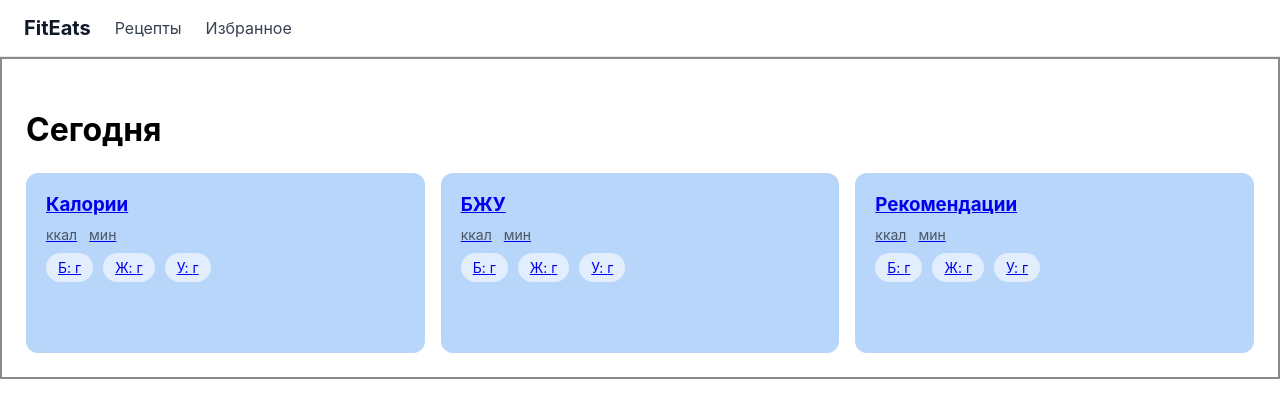
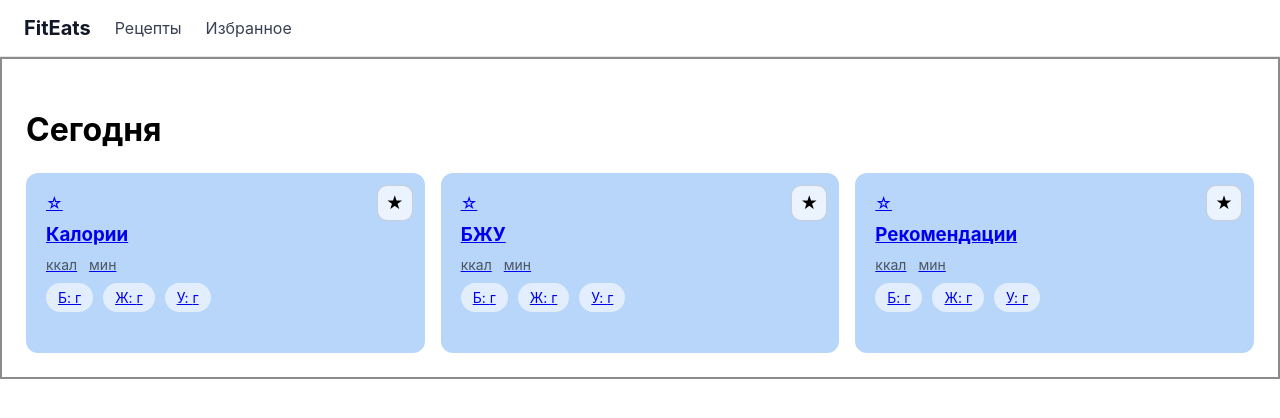
Before and after one commit to Ruskapo/fiteats, a React (Create React App) app: page / in a window 1280 px wide. Shown: the top 418 px of the page. Built offline with nearby package versions, Linux system fonts and the light colour scheme.

Commit message:
feat: add favorites toggle button

```diff
--- a/src/components/Card/Card.jsx
+++ b/src/components/Card/Card.jsx
@@ -1,10 +1,27 @@
+import { Link } from "react-router-dom";
 import styles from "./Card.module.scss";
-import { Link } from "react-router-dom";
 
-const Card = ({ title, calories, protein, fat, carbs, time, id }) => {
+const Card = ({
+  title,
+  calories,
+  protein,
+  fat,
+  carbs,
+  time,
+  id,
+  isFavorite,
+  onToggleFavorite,
+}) => {
   return (
     <Link to={`/recipe/${id}`}>
       <div className={styles.card}>
+        <button
+          onClick={(e) => {
+            e.preventDefault();
+            onToggleFavorite(id);
+          }}
+          className={styles.favBtn}> ★ </button>
+        {isFavorite ? "⭐" : "☆"}
         <h3 className={styles.title}>{title}</h3>
         <div className={styles.meta}>
           <span>{calories} ккал </span>
--- a/src/components/Card/Card.module.scss
+++ b/src/components/Card/Card.module.scss
@@ -6,7 +6,7 @@
   display: flex;
   flex-direction: column;
   gap: 10px;
-
+  position: relative;
 }
 
 .title {
@@ -18,8 +18,6 @@
   gap: 12px;
   color: #4b5563;
   font-size: 14px;
-
-
 }
 
 .macros {
@@ -33,5 +31,29 @@
   padding: 6px 12px;
   border-radius: 999px;
   font-size: 14px;
+}
+.favBtn {
+  position: absolute;
+  top: 12px;
+  right: 12px;
 
+  width: 36px;
+  height: 36px;
+  border-radius: 10px;
+
+  border: 1px solid rgba(0, 0, 0, 0.15);
+  background: rgba(255, 255, 255, 0.7);
+  cursor: pointer;
+
+  display: grid;
+  place-items: center;
+  font-size: 19px;
+
+  &:hover {
+    background: rgba(255, 255, 255, 1);
   }
+}
+
+.favActive {
+  border-color: rgba(0, 0, 0, 0.25);
+}
```
Lines whose indentation alone changed are shown as unchanged.
